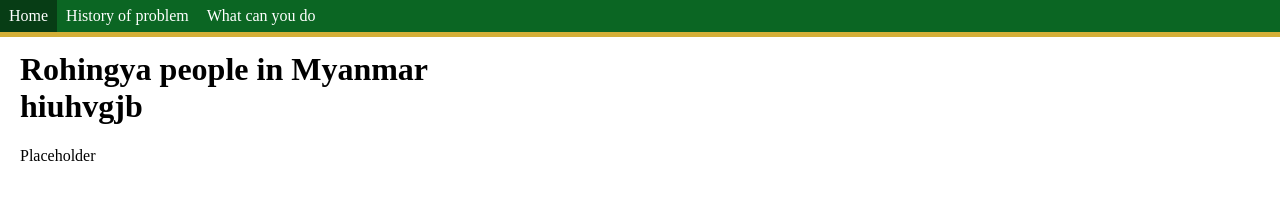
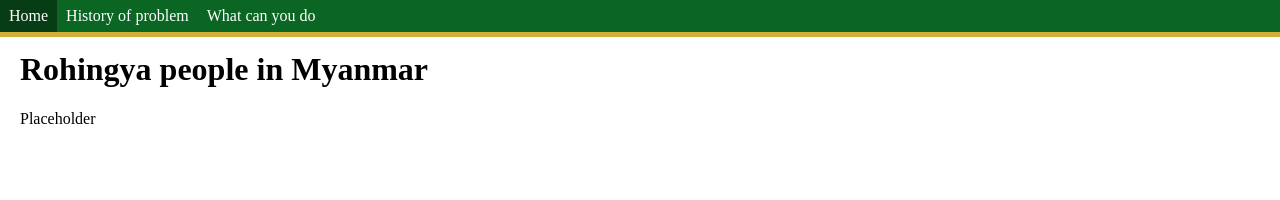
Before and after one commit to loj9634/myanmar, a plain HTML site: page 2.html in a window 1280 px wide. Drawn offline with Linux system fonts and the light colour scheme.

Commit message:
Update 2.html

```diff
--- a/2.html
+++ b/2.html
@@ -11,7 +11,7 @@
       <a href="wcyd">What can you do</a>
     </div>
     <div class="content">
-      <h1>Rohingya people in Myanmar<br>hiuhvgjb </h1>
+      <h1>Rohingya people in Myanmar</h1>
       <p>
         Placeholder
       </p>
```
